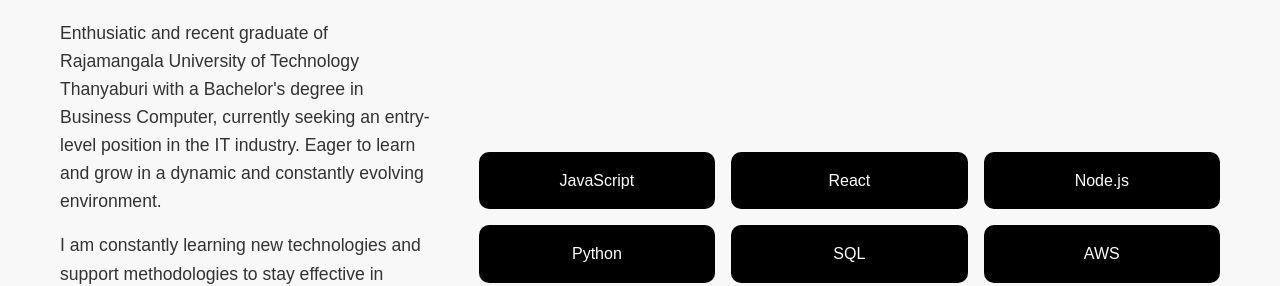
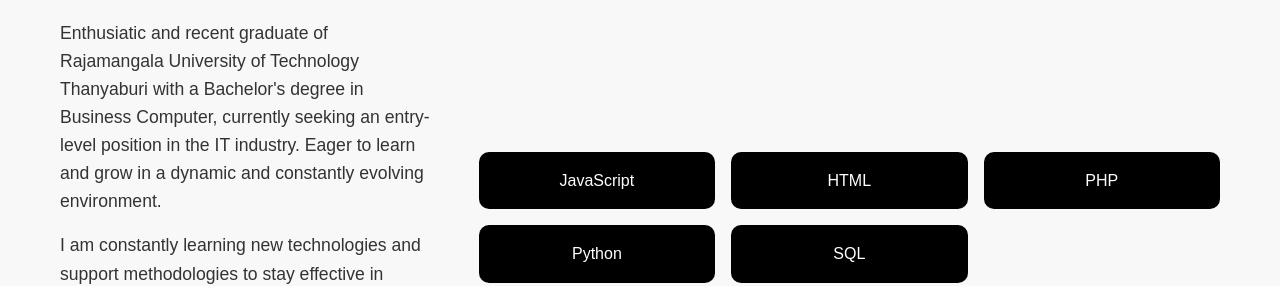
Before and after one commit to Poopaaaaaaaaaaaaaaaaaaaa/Resume, a plain HTML site: page index.html in a window 1280 px wide. Shown: the part 537-823 px from the top of the page. Drawn offline with Linux system fonts and the light colour scheme.

Commit message:
index.html

```diff
--- a/index.html
+++ b/index.html
@@ -64,11 +64,10 @@
                 </div>
                 <div class="skills-grid">
                     <div class="skill-item animate-on-scroll">JavaScript</div>
-                    <div class="skill-item animate-on-scroll">React</div>
-                    <div class="skill-item animate-on-scroll">Node.js</div>
+                    <div class="skill-item animate-on-scroll">HTML</div>
+                    <div class="skill-item animate-on-scroll">PHP</div>
                     <div class="skill-item animate-on-scroll">Python</div>
                     <div class="skill-item animate-on-scroll">SQL</div>
-                    <div class="skill-item animate-on-scroll">AWS</div>
                 </div>
             </div>
         </div>
```
